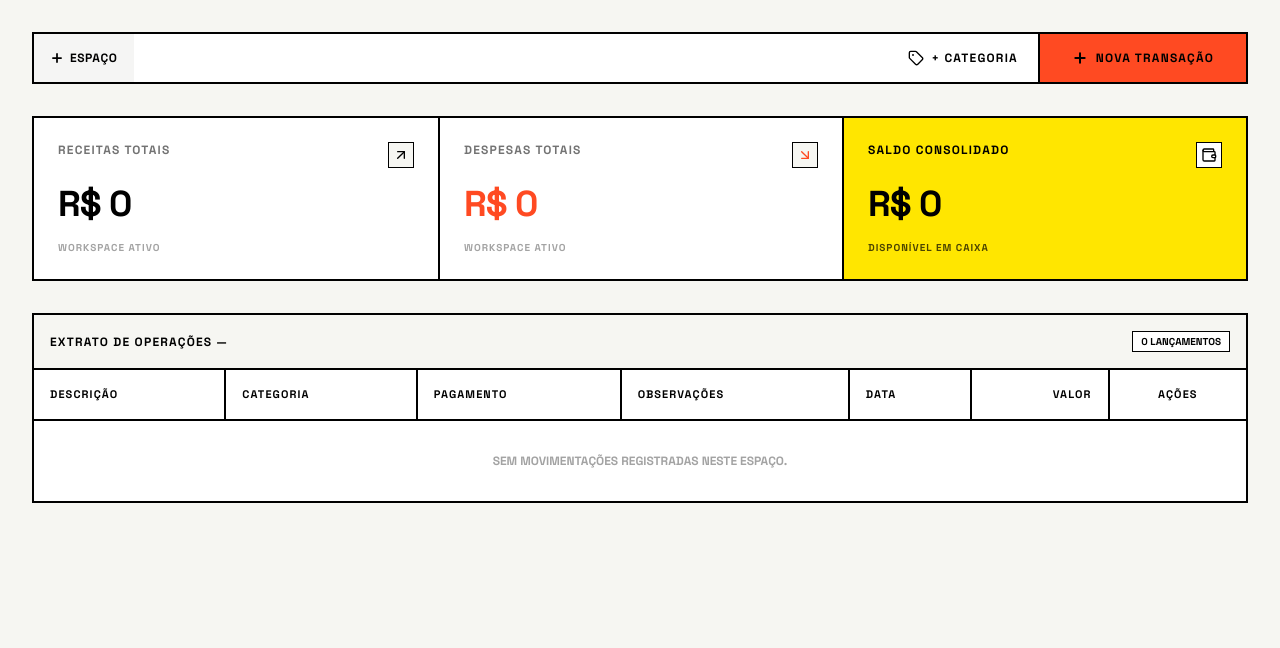
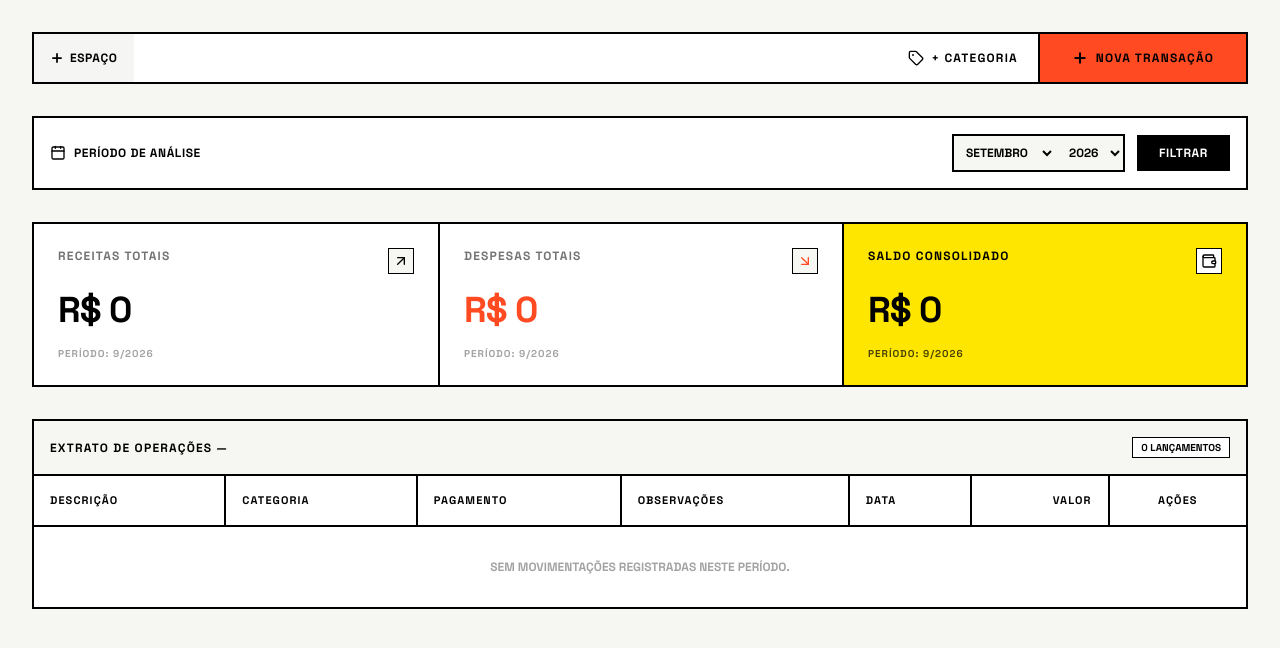
Before and after one commit to leobrda/finance, a Django app: page /dashboard/ in a window 1280 px wide. Shown: the part 70-718 px from the top of the page. Run offline with Django 5.2, Linux system fonts and the light colour scheme; the visitor is signed in with stand-in values (Sample User, id 1); some libraries are stand-ins or nearby versions.

Commit message:
feat: adiciona seletor de mes e ano para fechamento de caixa e filtro no extrato

```diff
--- a/finances/views.py
+++ b/finances/views.py
@@ -20,36 +20,47 @@ def dashboard_view(request):
     if not current_workspace and workspaces.exists():
         current_workspace = workspaces.first()
 
-    # Criação de Novo Workspace (ex: Loja de Celular)
+    # Tratamento de Mês e Ano
+    today = date.today()
+    try:
+        selected_year = int(request.GET.get('year', today.year))
+        selected_month = int(request.GET.get('month', today.month))
+    except (ValueError, TypeError):
+        selected_year = today.year
+        selected_month = today.month
+
+    # Criação de Novo Workspace
     if request.method == 'POST' and 'create_workspace' in request.POST:
         ws_form = WorkspaceForm(request.POST)
         if ws_form.is_valid():
             new_ws = ws_form.save(commit=False)
             new_ws.user = request.user
             new_ws.save()
-            return redirect(f"{request.path}?workspace={new_ws.id}")
+            return redirect(f"{request.path}?workspace={new_ws.id}&year={selected_year}&month={selected_month}")
 
-    # Criação de Nova Categoria para o Workspace ativo
+    # Criação de Nova Categoria
     if request.method == 'POST' and 'create_category' in request.POST and current_workspace:
         cat_form = CategoryForm(request.POST)
         if cat_form.is_valid():
             new_cat = cat_form.save(commit=False)
             new_cat.workspace = current_workspace
             new_cat.save()
-            return redirect(f"{request.path}?workspace={current_workspace.id}")
+            return redirect(
+                f"{request.path}?workspace={current_workspace.id}&year={selected_year}&month={selected_month}")
 
-    # Criação de Transação
+    # Criação de Nova Transação
     if request.method == 'POST' and 'create_transaction' in request.POST and current_workspace:
         trans_form = TransactionForm(request.POST, workspace=current_workspace)
         if trans_form.is_valid():
             trans = trans_form.save(commit=False)
             trans.workspace = current_workspace
             trans.save()
-            return redirect(f"{request.path}?workspace={current_workspace.id}")
+            return redirect(
+                f"{request.path}?workspace={current_workspace.id}&year={selected_year}&month={selected_month}")
 
-    # Formulários para exibição
+    # Instâncias de formulários
     trans_form = TransactionForm(workspace=current_workspace,
-                                 initial={'transaction_date': date.today()}) if current_workspace else None
+                                 initial={'transaction_date': today}) if current_workspace else None
     cat_form = CategoryForm()
     ws_form = WorkspaceForm()
 
@@ -59,18 +70,34 @@ def dashboard_view(request):
     balance = 0
 
     if current_workspace:
-        transactions = Transaction.objects.filter(workspace=current_workspace)[:15]
-        income_agg = Transaction.objects.filter(
-            workspace=current_workspace, category__category_type='INCOME', status='PAID'
+        # Filtro das transações pelo mês e ano selecionados
+        qs = Transaction.objects.filter(
+            workspace=current_workspace,
+            transaction_date__year=selected_year,
+            transaction_date__month=selected_month
+        )
+        transactions = qs.order_by('-transaction_date', '-created_at')
+
+        income_agg = qs.filter(
+            category__category_type='INCOME', status='PAID'
         ).aggregate(Sum('amount'))['amount__sum'] or 0
 
-        expense_agg = Transaction.objects.filter(
-            workspace=current_workspace, category__category_type='EXPENSE', status='PAID'
+        expense_agg = qs.filter(
+            category__category_type='EXPENSE', status='PAID'
         ).aggregate(Sum('amount'))['amount__sum'] or 0
 
         total_income = income_agg
         total_expense = expense_agg
         balance = total_income - total_expense
+
+    # Lista de meses para o seletor
+    months_list = [
+        (1, 'Janeiro'), (2, 'Fevereiro'), (3, 'Março'),
+        (4, 'Abril'), (5, 'Maio'), (6, 'Junho'),
+        (7, 'Julho'), (8, 'Agosto'), (9, 'Setembro'),
+        (10, 'Outubro'), (11, 'Novembro'), (12, 'Dezembro')
+    ]
+    years_list = range(today.year - 2, today.year + 3)
 
     context = {
         'workspaces': workspaces,
@@ -82,6 +109,10 @@ def dashboard_view(request):
         'form': trans_form,
         'category_form': cat_form,
         'workspace_form': ws_form,
+        'selected_year': selected_year,
+        'selected_month': selected_month,
+        'months_list': months_list,
+        'years_list': years_list,
     }
     return render(request, 'finances/dashboard.html', context)
 
--- a/templates/finances/dashboard.html
+++ b/templates/finances/dashboard.html
@@ -40,7 +40,7 @@
         <div class="border-2 border-black bg-white flex flex-col md:flex-row justify-between items-stretch mb-8">
             <div class="flex flex-wrap items-stretch divide-x-2 divide-black border-b-2 md:border-b-0 border-black">
                 {% for ws in workspaces %}
-                    <a href="?workspace={{ ws.id }}"
+                    <a href="?workspace={{ ws.id }}&year={{ selected_year }}&month={{ selected_month }}"
                        class="px-6 py-4 text-xs font-black uppercase tracking-wider transition flex items-center gap-2
                        {% if ws.id == current_workspace.id %}
                             bg-black text-white
@@ -69,6 +69,40 @@
             </div>
         </div>
 
+        <!-- Barra de Filtro de Período -->
+        <div class="border-2 border-black bg-white p-4 mb-8 flex flex-wrap justify-between items-center gap-4">
+            <div class="flex items-center gap-2">
+                <i data-lucide="calendar" class="w-4 h-4"></i>
+                <span class="text-xs font-black uppercase tracking-wider">Período de Análise</span>
+            </div>
+
+            <form method="get" class="flex flex-wrap items-center gap-3">
+                <input type="hidden" name="workspace" value="{{ current_workspace.id }}">
+
+                <div class="flex items-center border-2 border-black bg-[#F6F6F2]">
+                    <select name="month" class="bg-transparent text-xs font-black uppercase p-2 outline-none cursor-pointer">
+                        {% for m_num, m_name in months_list %}
+                            <option value="{{ m_num }}" {% if m_num == selected_month %}selected{% endif %}>
+                                {{ m_name }}
+                            </option>
+                        {% endfor %}
+                    </select>
+                    <div class="border-l-2 border-black h-full"></div>
+                    <select name="year" class="bg-transparent text-xs font-black uppercase p-2 outline-none cursor-pointer">
+                        {% for y in years_list %}
+                            <option value="{{ y }}" {% if y == selected_year %}selected{% endif %}>
+                                {{ y }}
+                            </option>
+                        {% endfor %}
+                    </select>
+                </div>
+
+                <button type="submit" class="px-5 py-2 bg-black text-white hover:bg-[#FFE600] hover:text-black transition text-xs font-black uppercase tracking-wider border-2 border-black">
+                    Filtrar
+                </button>
+            </form>
+        </div>
+
         <!-- Cards de Métricas em Grid com Linhas Pretas -->
         <div class="grid grid-cols-1 md:grid-cols-3 border-2 border-black bg-white divide-y-2 md:divide-y-0 md:divide-x-2 divide-black mb-8">
             <div class="p-6">
@@ -77,7 +111,9 @@
                     <span class="border border-black p-1 bg-[#F6F6F2]"><i data-lucide="arrow-up-right" class="w-4 h-4 text-black"></i></span>
                 </div>
                 <p class="text-3xl sm:text-4xl font-black tracking-tight">R$ {{ total_income }}</p>
-                <div class="mt-4 text-[10px] font-bold uppercase tracking-widest text-neutral-400">Workspace Ativo</div>
+                <div class="mt-4 text-[10px] font-bold uppercase tracking-widest text-neutral-400">
+                    Período: {{ selected_month }}/{{ selected_year }}
+                </div>
             </div>
 
             <div class="p-6">
@@ -86,7 +122,9 @@
                     <span class="border border-black p-1 bg-[#F6F6F2]"><i data-lucide="arrow-down-right" class="w-4 h-4 text-[#FF4A22]"></i></span>
                 </div>
                 <p class="text-3xl sm:text-4xl font-black tracking-tight text-[#FF4A22]">R$ {{ total_expense }}</p>
-                <div class="mt-4 text-[10px] font-bold uppercase tracking-widest text-neutral-400">Workspace Ativo</div>
+                <div class="mt-4 text-[10px] font-bold uppercase tracking-widest text-neutral-400">
+                    Período: {{ selected_month }}/{{ selected_year }}
+                </div>
             </div>
 
             <div class="p-6 {% if balance >= 0 %}bg-[#FFE600]{% else %}bg-[#FF4A22] text-white{% endif %}">
@@ -95,7 +133,9 @@
                     <span class="border border-black p-1 bg-white text-black"><i data-lucide="wallet" class="w-4 h-4"></i></span>
                 </div>
                 <p class="text-3xl sm:text-4xl font-black tracking-tight">R$ {{ balance }}</p>
-                <div class="mt-4 text-[10px] font-bold uppercase tracking-widest opacity-70">Disponível em caixa</div>
+                <div class="mt-4 text-[10px] font-bold uppercase tracking-widest opacity-70">
+                    Período: {{ selected_month }}/{{ selected_year }}
+                </div>
             </div>
         </div>
 
@@ -163,7 +203,7 @@
                         {% empty %}
                         <tr>
                             <td colspan="7" class="p-8 text-center text-xs uppercase font-bold text-neutral-400">
-                                Sem movimentações registradas neste espaço.
+                                Sem movimentações registradas neste período.
                             </td>
                         </tr>
                         {% endfor %}
```
